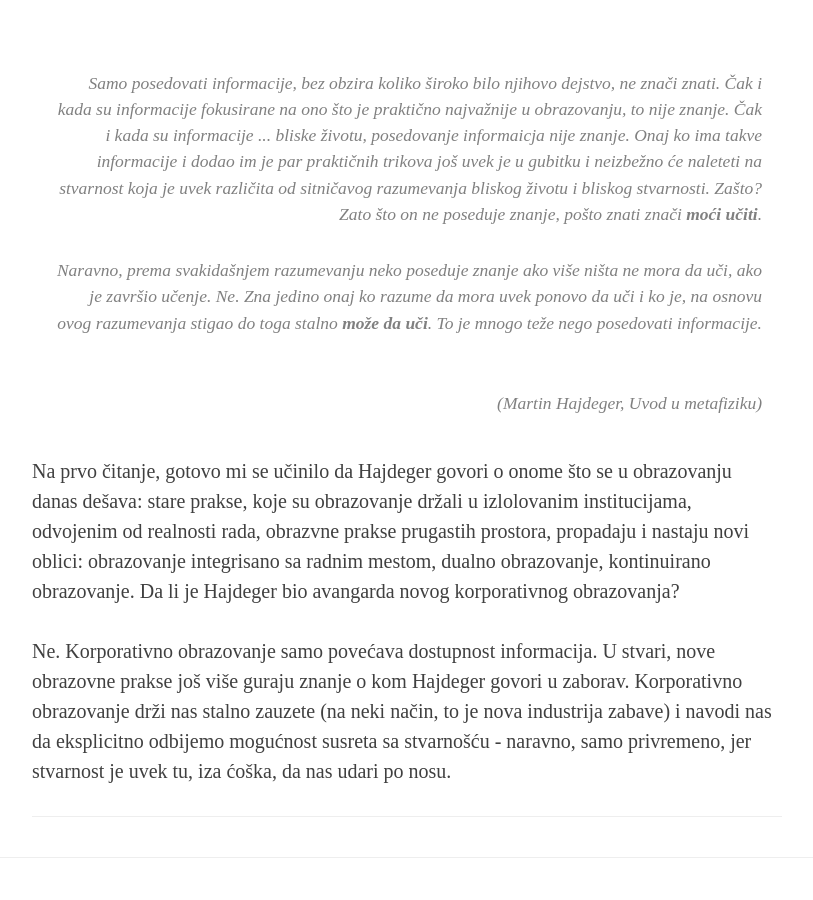
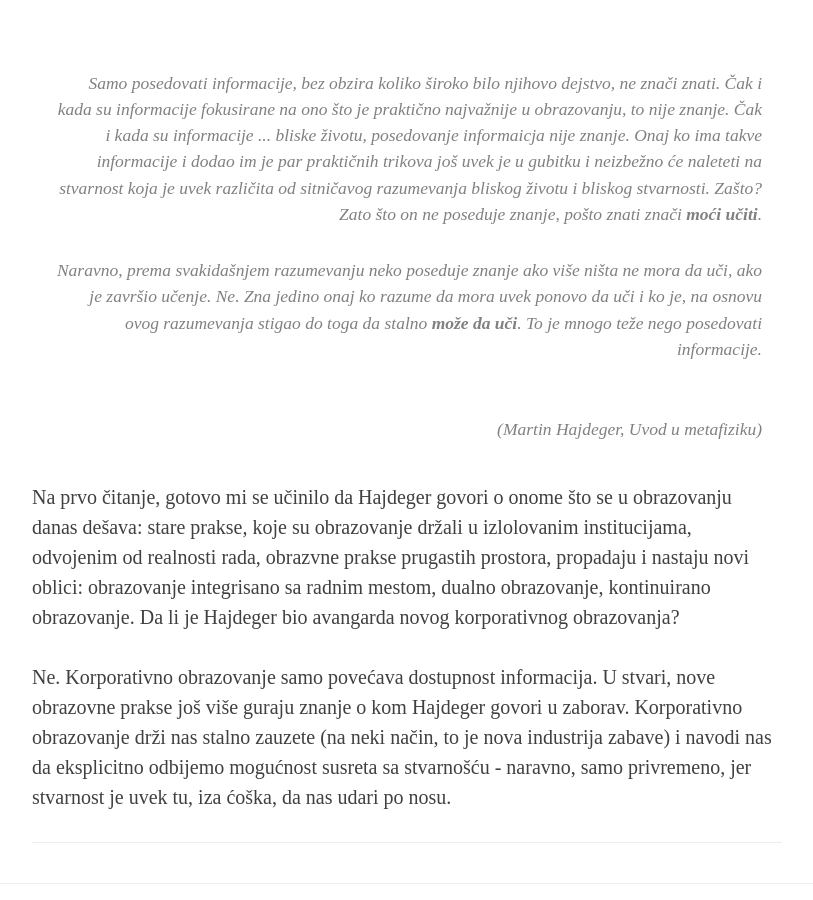
Before and after one commit to helios-apollo/helios-apollo.github.io, a Jekyll site: the page built from _posts/2015-12-21-Hajdeger-o-obrazovanju.markdown, in a window 1280 px wide and 900 px high, scrolled down 679 px. Shown: the whole window, without its empty margins (233-1046 px from the left). Built offline with Jekyll 4.4.1, drawn with Linux system fonts in a browser that asks for light colours; nearby versions of some CDN libraries.

```diff
--- a/_posts/2015-12-21-Hajdeger-o-obrazovanju.markdown
+++ b/_posts/2015-12-21-Hajdeger-o-obrazovanju.markdown
@@ -9,7 +9,7 @@ header-img: "img/post-bg-01.jpg"
 
 <p>Hajdeger nije bio filozof obrazovanja. Zato sam se začudio kada sam, pre par dana naišao na jedno njegovo zanimljivo razmišljanje o znanju i učenju, u knjizi <em>Uvod u metafiziku</em>. Izdvoji bih sledeća dva pasusa:</p>
 <blockquote><p>Samo posedovati informacije, bez obzira koliko široko bilo njihovo dejstvo, ne znači znati. Čak i kada su informacije fokusirane na ono što je praktično najvažnije u obrazovanju, to nije znanje. Čak i kada su informacije ... bliske životu, posedovanje informaicja nije znanje. Onaj ko ima takve informacije i dodao im je par praktičnih trikova još uvek je u gubitku i neizbežno će naleteti na stvarnost koja je uvek različita od sitničavog razumevanja bliskog životu i bliskog stvarnosti. Zašto? Zato što on ne poseduje znanje, pošto znati znači <strong>moći učiti</strong>. </p>
-<p>Naravno, prema svakidašnjem razumevanju neko poseduje znanje ako više ništa ne mora da uči, ako je završio učenje. Ne. Zna jedino onaj ko razume da mora uvek ponovo da uči i ko je, na osnovu ovog razumevanja stigao do toga stalno <strong>može da uči</strong>. To je mnogo teže nego posedovati informacije.</p>
+<p>Naravno, prema svakidašnjem razumevanju neko poseduje znanje ako više ništa ne mora da uči, ako je završio učenje. Ne. Zna jedino onaj ko razume da mora uvek ponovo da uči i ko je, na osnovu ovog razumevanja stigao do toga da stalno <strong>može da uči</strong>. To je mnogo teže nego posedovati informacije.</p>
 <br/>(Martin Hajdeger, Uvod u metafiziku)</blockquote>
 <p>Na prvo čitanje, gotovo mi se učinilo da Hajdeger govori o onome što se u obrazovanju danas dešava: stare prakse, koje su obrazovanje držali u izlolovanim institucijama, odvojenim od realnosti rada, obrazvne prakse prugastih prostora, propadaju i nastaju novi oblici: obrazovanje integrisano sa radnim mestom, dualno obrazovanje, kontinuirano obrazovanje. Da li je Hajdeger bio avangarda novog korporativnog obrazovanja?</p>
 <p>Ne. Korporativno obrazovanje samo povećava dostupnost informacija. U stvari, nove obrazovne prakse još više guraju znanje o kom Hajdeger govori u zaborav. Korporativno obrazovanje drži nas stalno zauzete (na neki način, to je nova industrija zabave) i navodi nas da eksplicitno odbijemo mogućnost susreta sa stvarnošću - naravno, samo privremeno, jer stvarnost je uvek tu, iza ćoška, da nas udari po nosu.</p>
```
